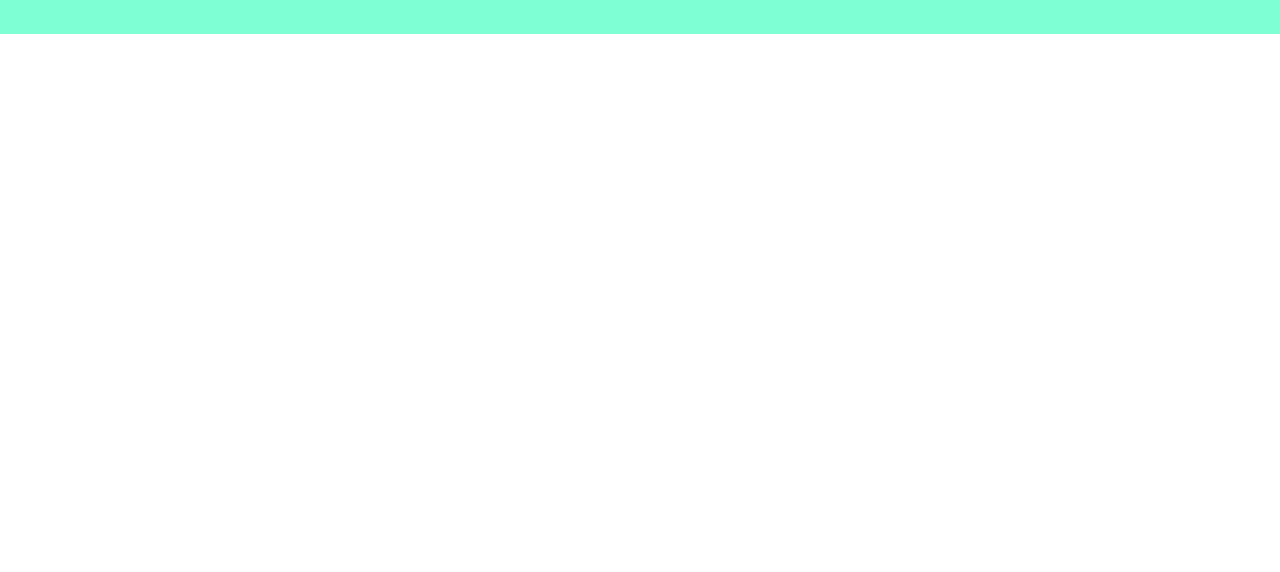
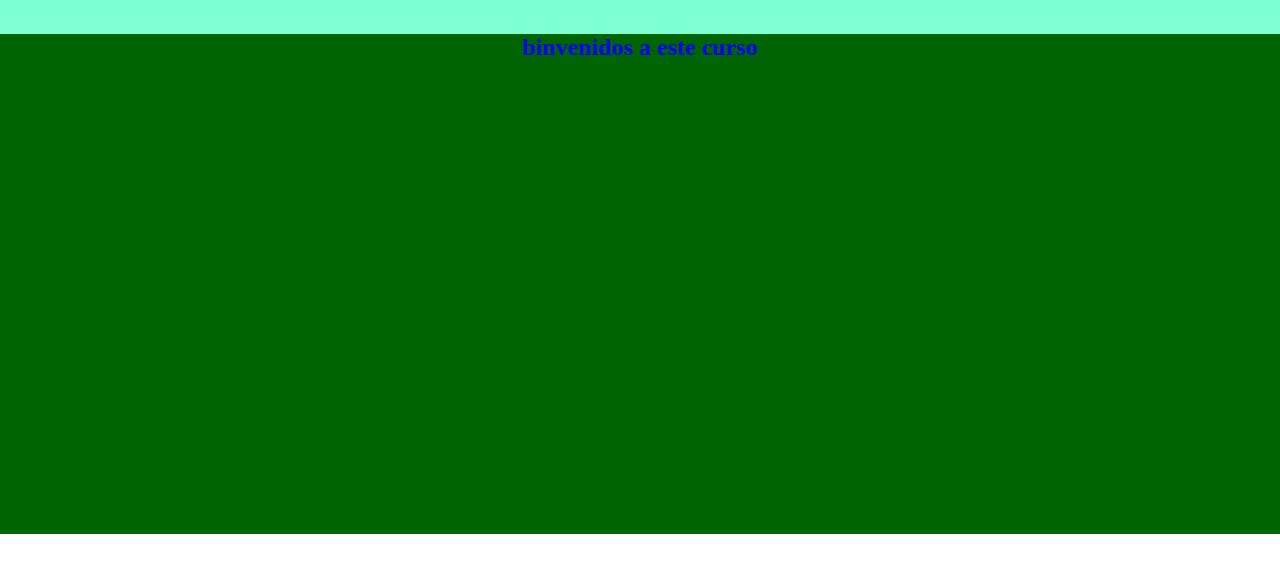
Before and after one commit to Oarr20315/git, a plain HTML site: page index.html in a window 1280 px wide. Shown: the part 116-688 px from the top of the page. Drawn offline with Linux system fonts and the light colour scheme.

Commit message:
agrego un h2

```diff
--- a/estilos.css
+++ b/estilos.css
@@ -14,3 +14,12 @@ p{
     color: blueviolet;
     padding: 20px;
 }
+main{
+    height: 500px;
+    width: 100%;
+    background-color: darkgreen;
+}
+h2{
+    color: blue;
+    text-align: center;
+}
--- a/index.html
+++ b/index.html
@@ -12,6 +12,9 @@
         <h1>mi curso de github</h1>
         <p>Lorem, ipsum dolor sit amet consectetur adipisicing elit. Harum amet voluptate aliquam aliquid! Repellat, eum ex debitis laudantium cumque libero quidem recusandae obcaecati nobis animi dolorum, exercitationem maxime rem culpa.</p>
     </header>
+    <main>
+        <h2>binvenidos a este curso</h2>
+    </main>
 
 </body>
 </html>
```
